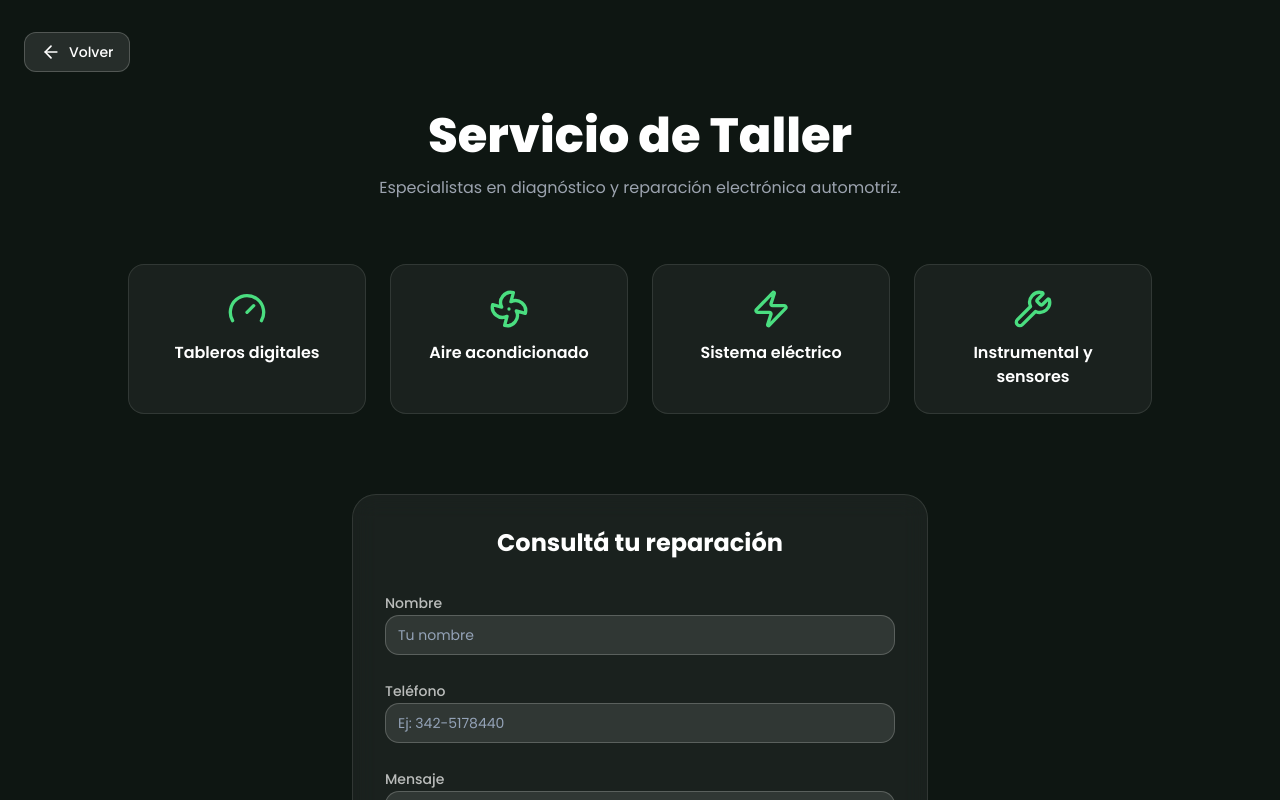
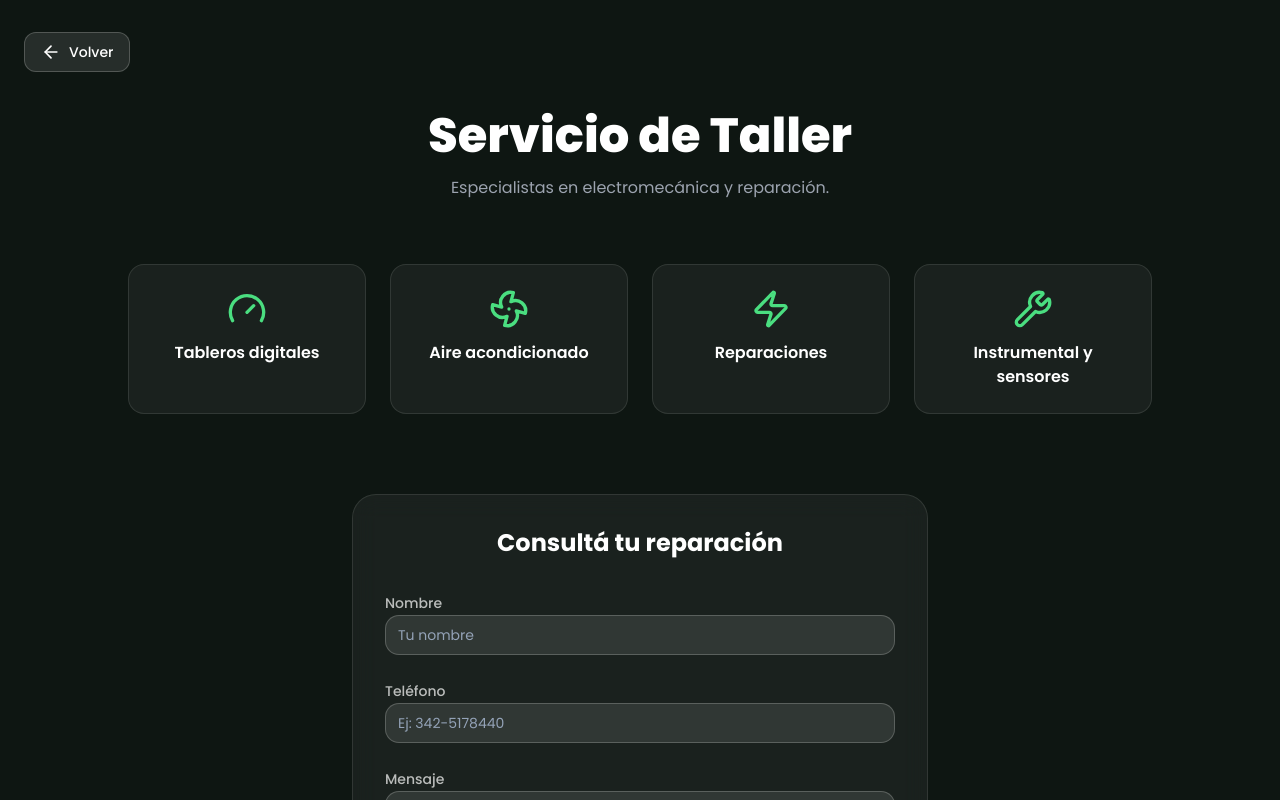
Before and after one commit to Xxtoni7/Micromecanica-Rotania-, a React (Vite) app: page /servicio-taller in a window 1280 px wide. Shown: the top 800 px of the page. Built offline with nearby package versions, Linux system fonts and the light colour scheme.

Commit message:
Update ServicioTaller.jsx

```diff
--- a/src/pages/ServicioTaller.jsx
+++ b/src/pages/ServicioTaller.jsx
@@ -1,6 +1,6 @@
 import React, { useState, useEffect } from "react";
 import { motion } from "framer-motion";
-import { Wrench, Gauge, Fan, Zap, MessageCircle, ArrowLeft } from "lucide-react";
+import { Wrench, Gauge, Fan, Zap, ArrowLeft } from "lucide-react";
 import { Button } from "../components/ui/button";
 import { Input } from "../components/ui/input";
 import { Textarea } from "../components/ui/textarea";
@@ -57,14 +57,13 @@ const ServicioTaller = () => {
     const features = [
         { icon: Gauge, title: "Tableros digitales" },
         { icon: Fan, title: "Aire acondicionado" },
-        { icon: Zap, title: "Sistema eléctrico" },
+        { icon: Zap, title: "Reparaciones" },
         { icon: Wrench, title: "Instrumental y sensores" },
     ];
 
     return (
         <section className="bg-[#0E1612] text-white min-h-screen pt-8 sm:pt-8 md:pt-8 lg:pt-8 pb-28 px-6">
 
-        {/* Botón Volver alineado correctamente */}
         <div className="mb-10">
             <Button
             onClick={handleBackToServices}
@@ -86,7 +85,7 @@ const ServicioTaller = () => {
             Servicio de Taller
             </h1>
             <p className="text-gray-400 max-w-2xl mx-auto">
-            Especialistas en diagnóstico y reparación electrónica automotriz.
+            Especialistas en electromecánica y reparación.
             </p>
         </motion.div>
 
@@ -139,7 +138,6 @@ const ServicioTaller = () => {
             </form>
         </div>
 
-        {/* Floating WhatsApp mobile */}
         <a
             href="https://wa.me/5493425178440"
             className="fixed bottom-6 right-6 bg-green-600 rounded-full p-4 shadow-xl hover:scale-110 transition sm:hidden"
```
